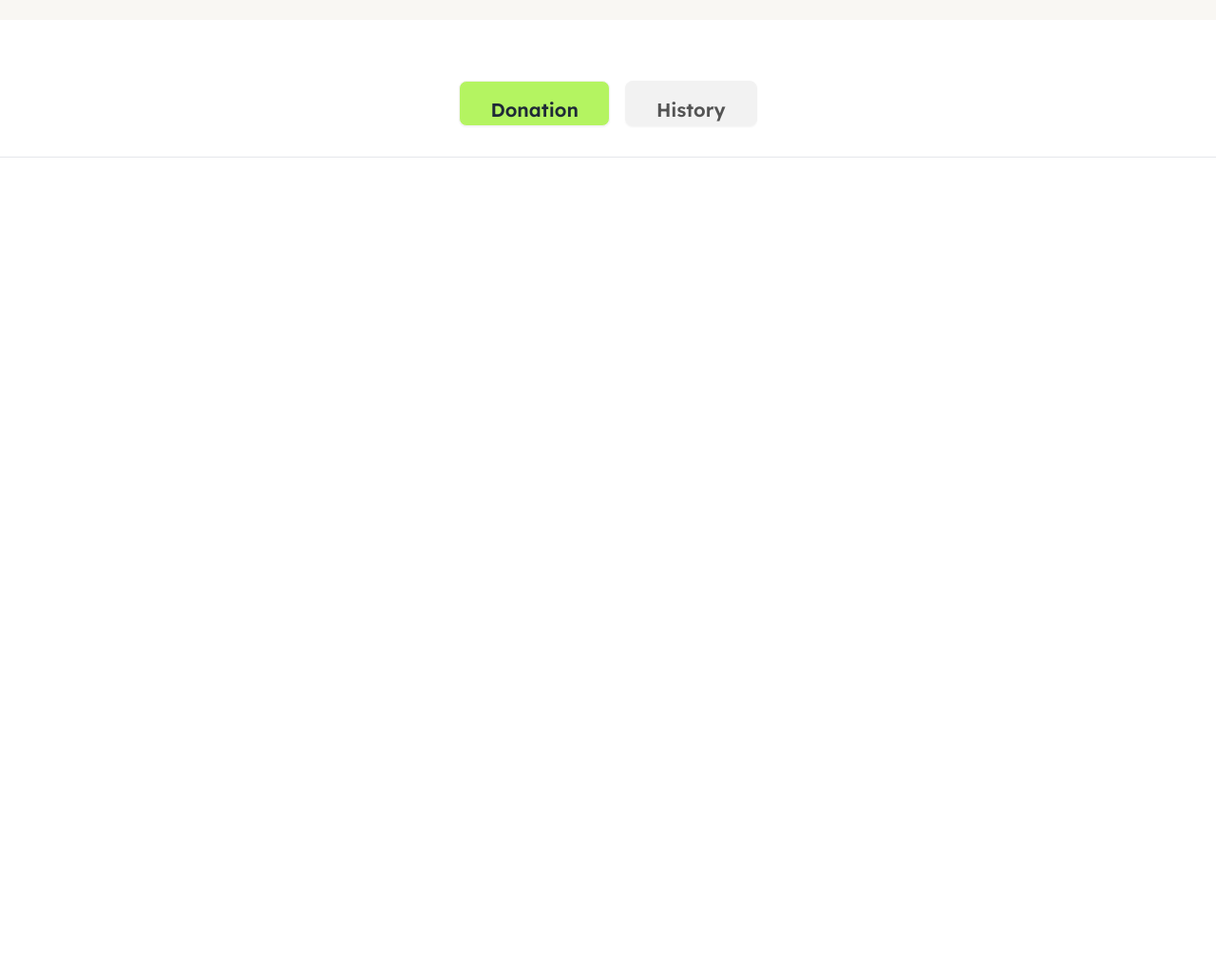
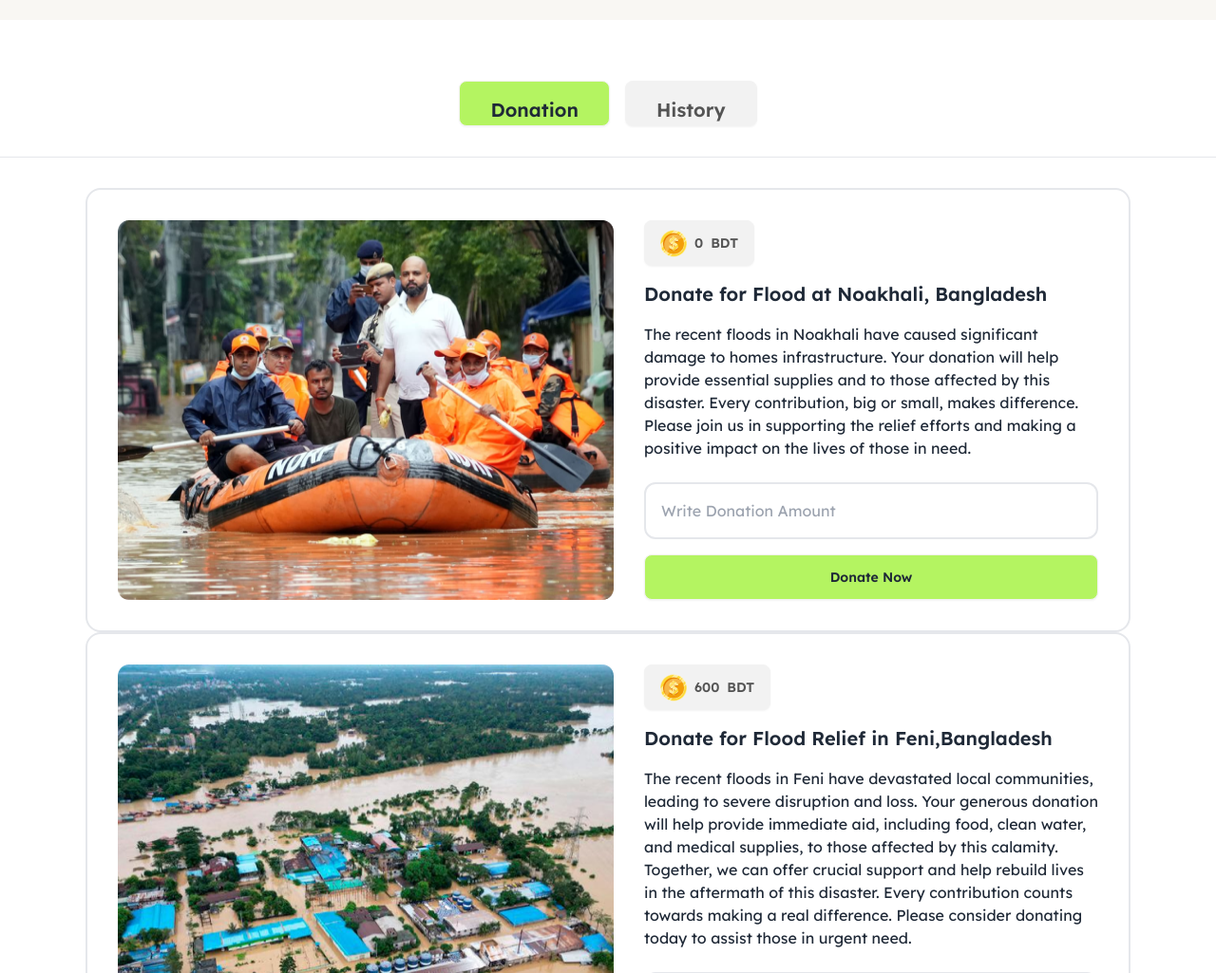
Before and after one commit to coderx86/Assignment-5, a plain HTML site: page index.html in a window 1280 px wide. Shown: the part 75-1100 px from the top of the page at 95% size. Before the commit the page ends 800 px from the top, so only its background shows below. Drawn offline with nearby package versions, Linux system fonts and the light colour scheme.

Commit message:
added donation section

```diff
--- a/index.html
+++ b/index.html
@@ -29,8 +29,8 @@
             </div>
             <div class="flex text-[#111111b3]">
                 <img src="assets/coin.png" alt="" class="size-7">
-                <h2 class="ml-3">5500</h2>
-                <h2>BDT</h2>
+                <span class="ml-3">5500</span>
+                <span>BDT</span>
             </div>
         </div>
         <div class="flex justify-center pt-16 pb-8 border-b-[1px] bg-white/30 backdrop-blur-sm">
@@ -43,6 +43,78 @@
         </div>
     </nav>
     <main>
+        <!-- Donation container -->
+        <div>
+                    <!-- Noakhali div -->
+            <div class="flex gap-8 p-8 max-w-[1100px] mx-auto border-2 rounded-2xl mt-8">
+                <img src="assets/noakhali.png" alt="">
+                <div>
+                    <div>
+                        <button class="btn text-[#111111b3]">
+                            <img src="assets/coin.png" alt="">
+                            <span>0</span><span>BDT</span>
+                        </button>
+                    </div>
+                    <div>
+                        <h3 class="text-xl font-semibold  my-4">Donate for Flood at Noakhali, Bangladesh</h3>
+                        <p> The recent floods in Noakhali have caused significant damage to homes  infrastructure. Your donation will help provide essential supplies and  to those affected by this disaster. Every contribution, big or small, makes  difference. Please join us in supporting the relief efforts and making a positive impact on the lives of those in need.</p>
+                    </div>
+                    <div class="mt-6">
+                        <input type="text" placeholder="Write Donation Amount" class="border-2 w-full p-4 rounded-xl mb-4">
+                        <div>
+                            <button class="btn bg-[#B4F461] w-full">Donate Now</button>
+                        </div>
+                    </div>
+                </div>
+            </div>
+            <!-- Feni div -->
+            <div class="flex gap-8 p-8 max-w-[1100px] mx-auto border-2 rounded-2xl">
+                <img src="assets/feni.png" alt="">
+                <div>
+                    <div>
+                        <button class="btn text-[#111111b3]">
+                            <img src="assets/coin.png" alt="">
+                            <span>600</span><span>BDT</span>
+                        </button>
+                    </div>
+                    <div>
+                        <h3 class="text-xl font-semibold  my-4">Donate for Flood Relief in Feni,Bangladesh</h3>
+                        <p>The recent floods in Feni have devastated local communities, leading to severe disruption and loss. Your generous donation will help provide immediate aid, including food, clean water, and medical supplies, to those affected by this calamity. Together, we can offer crucial support and help rebuild lives in the aftermath of this disaster. Every contribution counts towards making a real difference. Please consider donating today to assist those in urgent need.</p>
+                    </div>
+                    <div class="mt-6">
+                        <input type="text" placeholder="Write Donation Amount" class="border-2 w-full p-4 rounded-xl mb-4">
+                        <div>
+                            <button class="btn bg-[#B4F461] w-full">Donate Now</button>
+                        </div>
+                    </div>
+                </div>
+            </div>
+            <!-- Quots movement div -->
+            <div class="flex gap-8 p-8 max-w-[1100px] mx-auto border-2 rounded-2xl mb-20">
+                <img src="assets/quota-protest.png" alt="">
+                <div>
+                    <div>
+                        <button class="btn text-[#111111b3]">
+                            <img src="assets/coin.png" alt="">
+                            <span>2400</span><span>BDT</span>
+                        </button>
+                    </div>
+                    <div>
+                        <h3 class="text-xl font-semibold  my-4">Aid for Injured in the Quota Movement</h3>
+                        <p>The recent Quota movement has resulted in numerous injuries and significant hardship for many individuals. Your support is crucial in providing medical assistance, rehabilitation, and necessary supplies to those affected. By contributing, you help ensure that injured individuals receive the care and support they need during this challenging time. Every donation plays a vital role in alleviating their suffering and aiding in their recovery. Please consider making a donation to support these brave individuals in their time of need.</p>
+                    </div>
+                    <div class="mt-6">
+                        <input type="text" placeholder="Write Donation Amount" class="border-2 w-full p-4 rounded-xl mb-4">
+                        <div>
+                            <button class="btn bg-[#B4F461] w-full">Donate Now</button>
+                        </div>
+                    </div>
+                </div>
+            </div>
+        </div>
+        <!-- History container -->
+        <div>
+        </div>
     </main>
     <footer></footer>
 </body>
```
